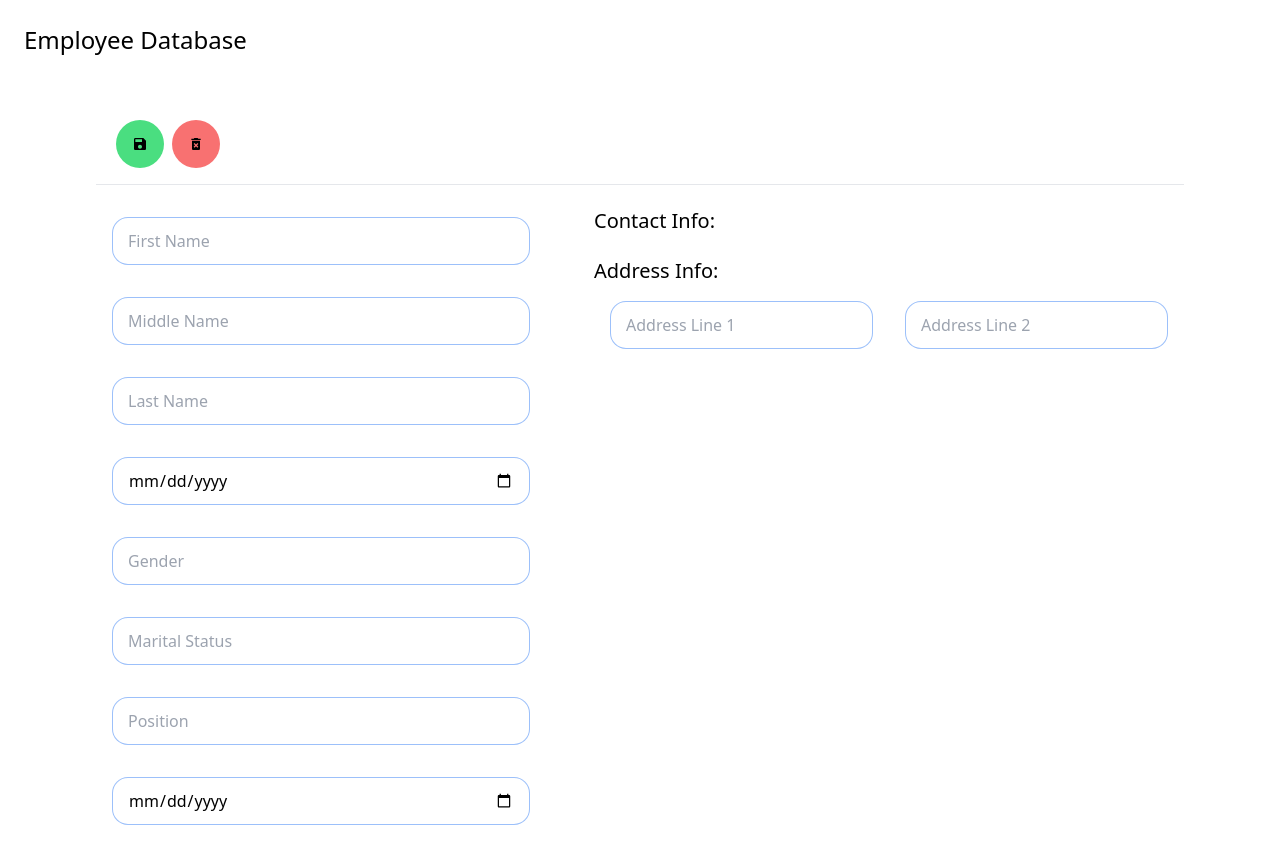
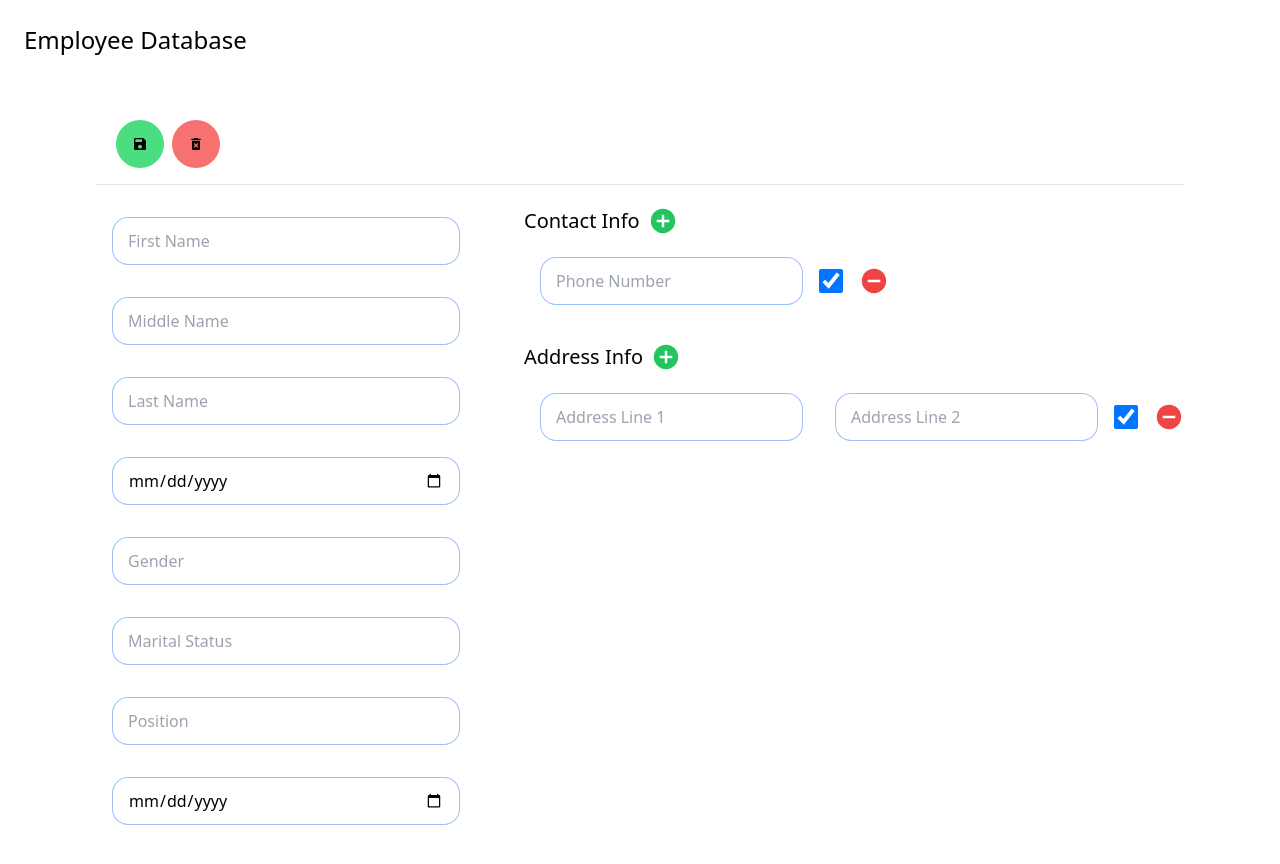
Before and after one commit to arielmagbanua/legalmatch-exam-part2, a React (Create React App) app: page /employees/add in a window 1280 px wide. Built offline with nearby package versions, Linux system fonts and the light colour scheme.

Commit message:
Finished the adding and editing of employee.

```diff
--- a/db.json
+++ b/db.json
@@ -18,28 +18,58 @@
       "dateHired": "2019-08-09",
       "contacts": [
         {
-          "id": "112233sdf",
-          "number": "124-222",
-          "primary": false
+          "id": "09345ssdfs",
+          "number": "125-220-3333-4",
+          "primary": true
         },
         {
-          "id": "09345ssdfs",
-          "number": "125-222-3333",
-          "primary": true
+          "id": "contact-lzqc2r0v",
+          "number": "1122-993123-0"
         }
       ],
       "addresses": [
         {
           "id": "sadjflkj12es",
-          "line1": "Foo Street",
+          "line1": "Foo Avenue",
           "line2": "Brgy. Bar, Davao City",
+          "primary": false
+        },
+        {
+          "id": "3245dfgpsid",
+          "line1": "Bar Avenue",
+          "line2": "Brgy. Ambot, Davao City",
           "primary": true
         },
         {
-          "id": "3245dfgpsid",
-          "line1": "Bar Street",
-          "line2": "Brgy. Ambot, Davao City",
-          "primary": false
+          "id": "address-lzqc6wex",
+          "line1": "Deca Phase 4",
+          "line2": "Indangan"
+        }
+      ]
+    },
+    {
+      "id": "30e3",
+      "addresses": [
+        {
+          "id": "address-lzqbfjcj",
+          "line1": "ssdafsadf",
+          "line2": "ssdfsdf",
+          "primary": true
+        }
+      ],
+      "firstName": "Foo",
+      "middleName": "Bar",
+      "lastName": "Buzz",
+      "birthDate": "2024-08-08",
+      "gender": "M",
+      "maritalStatus": "Married",
+      "position": "Dev",
+      "dateHired": "2023-05-16",
+      "contacts": [
+        {
+          "id": "contact-lzqbeznv",
+          "number": "1122-3343-5",
+          "primary": true
         }
       ]
     }
--- /dev/null
+++ b/src/components/AddressInfo.jsx
@@ -0,0 +1,162 @@
+import {useEffect, useState} from "react";
+import classNames from "classnames";
+import TextField from "./TextField";
+import DeletableCheckbox from "./DeletableCheckbox";
+import {enqueueSnackbar} from "notistack";
+import uniqid from "uniqid";
+import {IoMdAddCircle} from "react-icons/io";
+
+function AddressInfo({className, addresses, onAddressesChange}) {
+  const [addressList, setAddressList] = useState(addresses);
+
+  useEffect(() => {
+    if (!addresses) {
+      // this means user is adding a user, so initialized the list with one primary empty address
+      setAddressList([
+        {
+          id: uniqid('address-'),
+          line1: '',
+          line2: '',
+          primary: true
+        }
+      ]);
+
+      return;
+    }
+
+    setAddressList(addresses);
+  }, [addresses]);
+
+  const classes = classNames(
+    'flex flex-col items-start justify-center',
+    className
+  );
+
+  const handlePrimaryCheckClick = (id, value) => {
+    if (value) {
+      const updatedAddresses = addressList.map((address) => {
+        let checkValue = false; // unselect all
+        if (address.id === id) {
+          checkValue = value;
+        }
+
+        return {...address, primary: checkValue};
+      });
+
+      setAddressList(updatedAddresses);
+      onAddressesChange(updatedAddresses)
+    } else {
+      const updatedAddresses = addressList.map((address) => {
+        if (address.id === id) {
+          return {...address, primary: value};
+        }
+
+        return {...address};
+      });
+
+      setAddressList(updatedAddresses);
+      onAddressesChange(updatedAddresses);
+    }
+  }
+
+  const handleDeleteContactClick = (id) => {
+    const addressToDelete = addressList.filter((address) => address.id === id)[0];
+    if (addressToDelete.primary) {
+      // prevent deletion of primary contact
+      enqueueSnackbar('Deletion of primary address is not allowed.');
+      return;
+    }
+
+    const updatedAddresses = addressList.filter(
+      (address) => address.id !== id
+    );
+
+    setAddressList(updatedAddresses);
+    onAddressesChange(updatedAddresses);
+  }
+
+  const handleLine1Change = (id, value) => {
+    const updatedAddresses = addressList.map((address) => {
+        if (address.id === id) {
+          return {...address, line1: value};
+        }
+
+        return address;
+      });
+
+    setAddressList(updatedAddresses);
+    onAddressesChange(updatedAddresses);
+  }
+
+  const handleLine2Change = (id, value) => {
+    const updatedAddresses = addressList.map((address) => {
+        if (address.id === id) {
+          return {...address, line2: value};
+        }
+
+        return address;
+      });
+
+    setAddressList(updatedAddresses);
+    onAddressesChange(updatedAddresses);
+  }
+
+  const handleAddAddressClick = () => {
+    const newAddress = {
+      id: uniqid('address-'),
+          line1: '',
+          line2: '',
+    };
+
+    const updatedAddresses = [...addressList, newAddress];
+    setAddressList(updatedAddresses);
+    onAddressesChange(updatedAddresses);
+  }
+
+  const renderAddress = (id, line1, line2, checked) => {
+    const addressId = id || uniqid('address-');
+
+    return (
+      <DeletableCheckbox
+        key={addressId}
+        defaultChecked={checked}
+        checked={checked}
+        onCheck={(e) => handlePrimaryCheckClick(addressId, e.target.checked)}
+        onDelete={(_) => handleDeleteContactClick(addressId)}
+      >
+        <div className="flex items-start justify-center">
+          <TextField
+            placeholder="Address Line 1"
+            value={line1}
+            onChange={(value) => handleLine1Change(addressId, value)}/>
+
+          <TextField
+            placeholder="Address Line 2"
+            value={line2}
+            onChange={(value) => handleLine2Change(addressId, value)}/>
+        </div>
+      </DeletableCheckbox>
+    );
+  }
+
+  const renderedAddress = addressList ? addressList.map((address) => {
+    return (
+      renderAddress(address.id, address.line1, address.line2, address.primary)
+    );
+  }) : renderAddress(null, '', '', true); // create one empty address
+
+  return (
+    <div className={classes}>
+      <div className="flex items-center justify-center">
+        <p className="text-xl py-1.5">Address Info</p>
+        <IoMdAddCircle className="ml-2 text-3xl text-green-500 cursor-pointer" onClick={handleAddAddressClick}/>
+      </div>
+
+      <div className="flex flex-col items-start justify-center">
+        {renderedAddress}
+      </div>
+    </div>
+  );
+}
+
+export default AddressInfo;
--- a/src/components/ContactsInfo.jsx
+++ b/src/components/ContactsInfo.jsx
@@ -2,11 +2,28 @@ import TextField from "./TextField";
 import classNames from "classnames";
 import DeletableCheckbox from "./DeletableCheckbox";
 import {useEffect, useState} from "react";
+import {useSnackbar} from "notistack";
+import uniqid from "uniqid";
+import {IoMdAddCircle} from "react-icons/io";
 
 function ContactsInfo({className, contacts, onContactsChange}) {
   const [contactNumbers, setContactNumbers] = useState(contacts);
 
+  const {enqueueSnackbar} = useSnackbar();
+
   useEffect(() => {
+    if (!contacts) {
+      // this means user is adding a user, so initialized the list with one primary empty contact
+      setContactNumbers([
+        {
+          id: uniqid('contact-'),
+          number: '',
+          primary: true
+        }
+      ]);
+      return;
+    }
+
     setContactNumbers(contacts);
   }, [contacts]);
 
@@ -39,11 +56,20 @@ function ContactsInfo({className, contacts, onContactsChange}) {
       });
 
       setContactNumbers(updatedNumbers);
-      onContactsChange(updatedNumbers)
+      onContactsChange(updatedNumbers);
     }
   }
 
   const handleDeleteContactClick = (id) => {
+    const contactToDelete = contactNumbers.filter(
+      (contactNumber) => contactNumber.id === id
+    )[0];
+    if (contactToDelete.primary) {
+      // prevent deletion of primary contact
+      enqueueSnackbar('Deletion of primary contact is not allowed.');
+      return;
+    }
+
     const updatedNumbers = contactNumbers.filter(
       (contactNumber) => contactNumber.id !== id
     );
@@ -64,26 +90,53 @@ function ContactsInfo({className, contacts, onContactsChange}) {
     onContactsChange(updatedNumbers);
   }
 
-  const renderedContacts = contactNumbers ? contactNumbers.map((contact) => {
+  const handleAddContactClick = () => {
+    const newContact = {
+      id: uniqid('contact-'),
+      number: ''
+    }
+
+    const updatedContacts = [...contactNumbers, newContact];
+
+    setContactNumbers(updatedContacts);
+    onContactsChange(updatedContacts);
+  }
+
+  // renders one contact entry
+  const renderContactNumber = (id, number, checked) => {
+    const contactId = id || uniqid('contact-');
+
     return (
       <DeletableCheckbox
-        key={contact.id}
-        defaultChecked={contact.primary}
-        checked={contact.primary}
-        onCheck={(e) => handlePrimaryCheckClick(contact.id, e.target.checked)}
-        onDelete={(_) => handleDeleteContactClick(contact.id)}
+        key={contactId}
+        defaultChecked={checked}
+        checked={checked}
+        onCheck={(e) => handlePrimaryCheckClick(contactId, e.target.checked)}
+        onDelete={(_) => handleDeleteContactClick(contactId)}
       >
-        <TextField
-          placeholder="Phone Number"
-          value={contact.number}
-          onChange={(value) => handleContactNumberChange(contact.id, value)}/>
+        <div className="flex items-start justify-center">
+          <TextField
+            placeholder="Phone Number"
+            value={number}
+            onChange={(value) => handleContactNumberChange(contactId, value)}/>
+        </div>
       </DeletableCheckbox>
     );
-  }) : null;
+  }
+
+  const renderedContacts = contactNumbers ? contactNumbers.map(
+    (contact) => renderContactNumber(contact.id, contact.number, contact.primary)
+  ) : (renderContactNumber(null, '', true));
 
   return (
     <div className={classes}>
-      <p className="text-xl py-1.5">Contact Info: </p>
+      <div className="flex items-center justify-center">
+        <p className="text-xl py-1.5">Contact Info</p>
+        <IoMdAddCircle
+          className="ml-2 text-3xl text-green-500 cursor-pointer"
+          onClick={handleAddContactClick}
+        />
+      </div>
       <div className="flex flex-col items-start justify-center">
         {renderedContacts}
       </div>
--- a/src/pages/Employee.jsx
+++ b/src/pages/Employee.jsx
@@ -8,6 +8,7 @@ import RoundIconButton from "../components/RoundIconButton";
 import {IoMdSave} from "react-icons/io";
 import {useSnackbar} from "notistack";
 import ContactsInfo from "../components/ContactsInfo";
+import AddressInfo from "../components/AddressInfo";
 
 function Employee() {
   const {id} = useParams();
@@ -84,9 +85,15 @@ function Employee() {
     }
   }
 
-  const handleContactsChange = (updateContacts) => {
+  const handleContactsChange = (updatedContacts) => {
     setEmployee({
-      ...employee, contacts: updateContacts
+      ...employee, contacts: updatedContacts
+    });
+  }
+
+  const handleAddressesChange = (updatedAddresses) => {
+    setEmployee({
+      ...employee, addresses: updatedAddresses
     });
   }
 
@@ -167,15 +174,11 @@ function Employee() {
             onContactsChange={handleContactsChange}
           />
 
-          <div className="employee__others__address flex flex-col items-start justify-center">
-            <p className="text-xl">Address Info: </p>
-            <div className="flex flex-col items-start justify-center">
-              <div className="flex items-center justify-center">
-                <TextField placeholder="Address Line 1"/>
-                <TextField placeholder="Address Line 2"/>
-              </div>
-            </div>
-          </div>
+          <AddressInfo
+            className="employee__others__address"
+            addresses={employee.addresses}
+            onAddressesChange={handleAddressesChange}
+          />
         </section>
       </div>
     </main>
```
